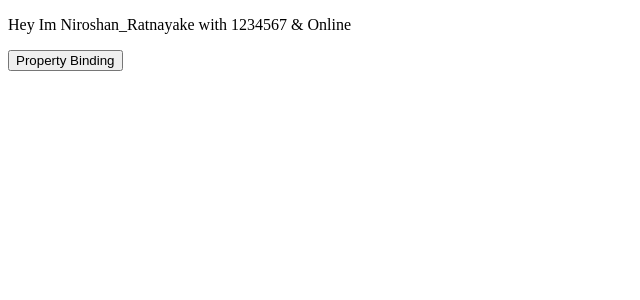
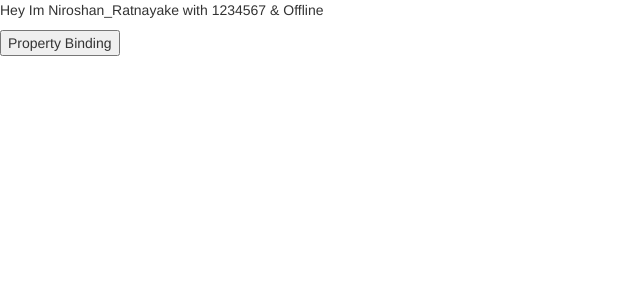
Before and after one commit to niroshan123/MyAngular, an Angular app: page / in a window 1280 px wide. Shown: the top 300 px of the page, without its empty margins (0-640 px from the left). Built offline with nearby package versions, Linux system fonts and the light colour scheme.

Commit message:
Event Binding

```diff
--- a/src/app/app.component.html
+++ b/src/app/app.component.html
@@ -1,5 +1,6 @@
 <!-- <app-red></app-red>
 <app-green></app-green>
 <app-yellow></app-yellow> -->
-<p>Hey Im {{serverName}} with {{serverId}} & {{toggle()}}</p>
-<button [disabled]=buttonStatus>Property Binding</button>
+<!-- <input type="text" placeholder="Server Name"> -->
+<p>Hey Im {{serverName}} with {{serverId}} & {{serverStatus}}</p>
+<button [disabled]="buttonStatus" (click)="toggle()" >Property Binding</button>
--- a/src/app/app.component.ts
+++ b/src/app/app.component.ts
@@ -12,21 +12,26 @@ export class AppComponent {
   serverId=1234567;
   serverStatus='Offline';
   statusFlag=false;
+  buttonStatus=true;
 
-  toggle(){
-    this.statusFlag=!this.statusFlag;
-    if(this.statusFlag===true){
-      this.serverStatus='Online'
-    }
-    return this.serverStatus;
-  }
-
-  buttonStatus=true;
   constructor(){
     setTimeout(()=>{
 
       this.buttonStatus=false;
     },2500);
   }
+  toggle(){
+    this.statusFlag=!this.statusFlag;
+    if(this.statusFlag===true){
+      this.serverStatus='Online';
+    }
+    else{
+      this.serverStatus='Offline';
+    }
+    return this.serverStatus;
+  }
+
+
+
 
 }
```
Also changed, not shown: src/app/app.module.ts (+5 -2 lines), .angular-cli.json.
